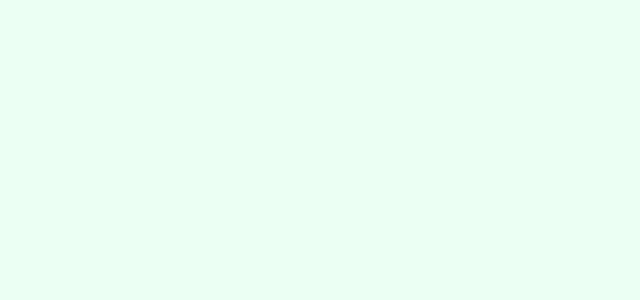
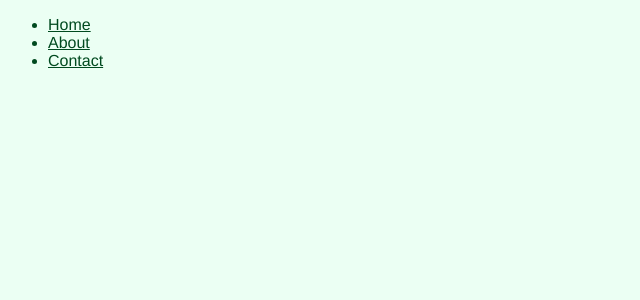
Before and after one commit to ju5tu5/squadpage-sveltekit, a SvelteKit app: page /contact in a window 1280 px wide. Shown: the top 300 px of the page, without its empty margins (0-640 px from the left). Built offline with nearby package versions, Linux system fonts and the light colour scheme.

Commit message:
Added layout file and small code refactor

```diff
--- /dev/null
+++ b/src/routes/+layout.svelte
@@ -0,0 +1,11 @@
+<nav>
+  <ul>
+    <li><a href="/">Home</a></li>
+    <li><a href="/about">About</a></li>
+    <li><a href="/contact">Contact</a></li>
+  </ul>
+</nav>
+
+<main>
+  <slot></slot>
+</main>
```
Also changed, not shown: src/routes/+page.svelte (+5 -10 lines).
